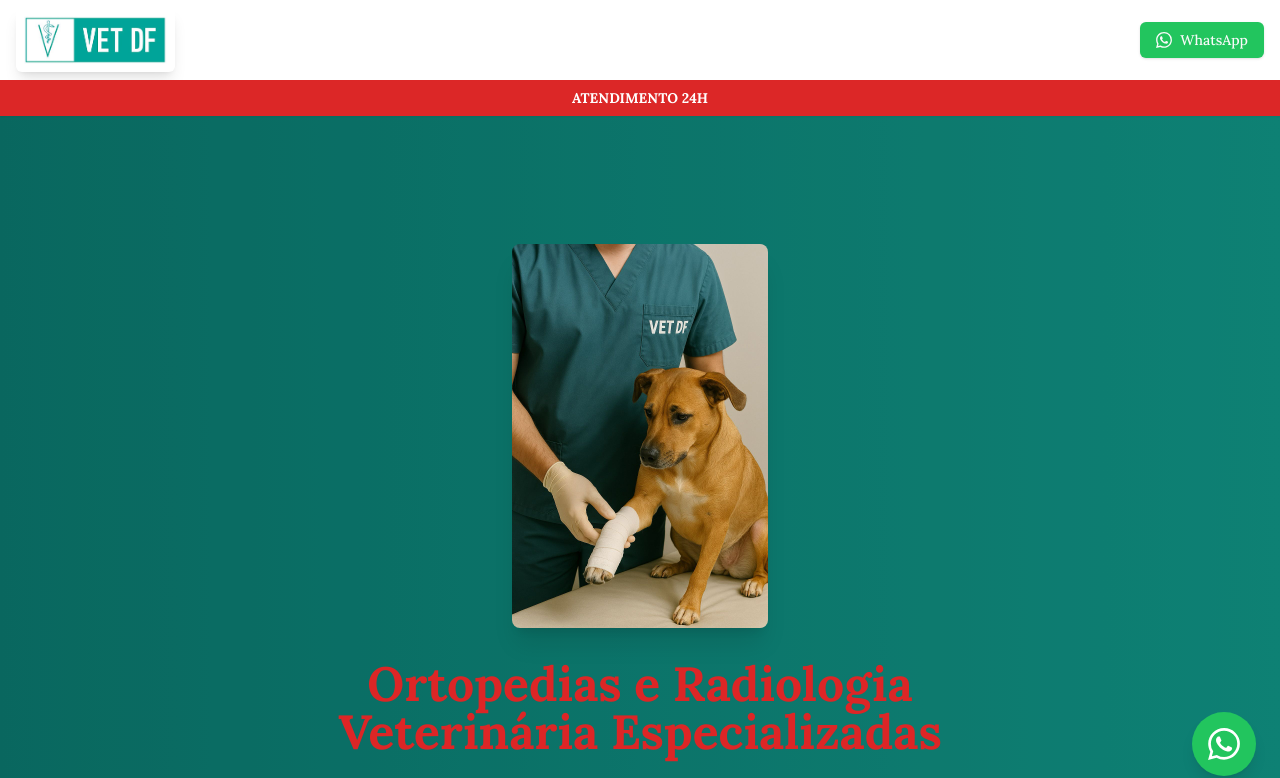
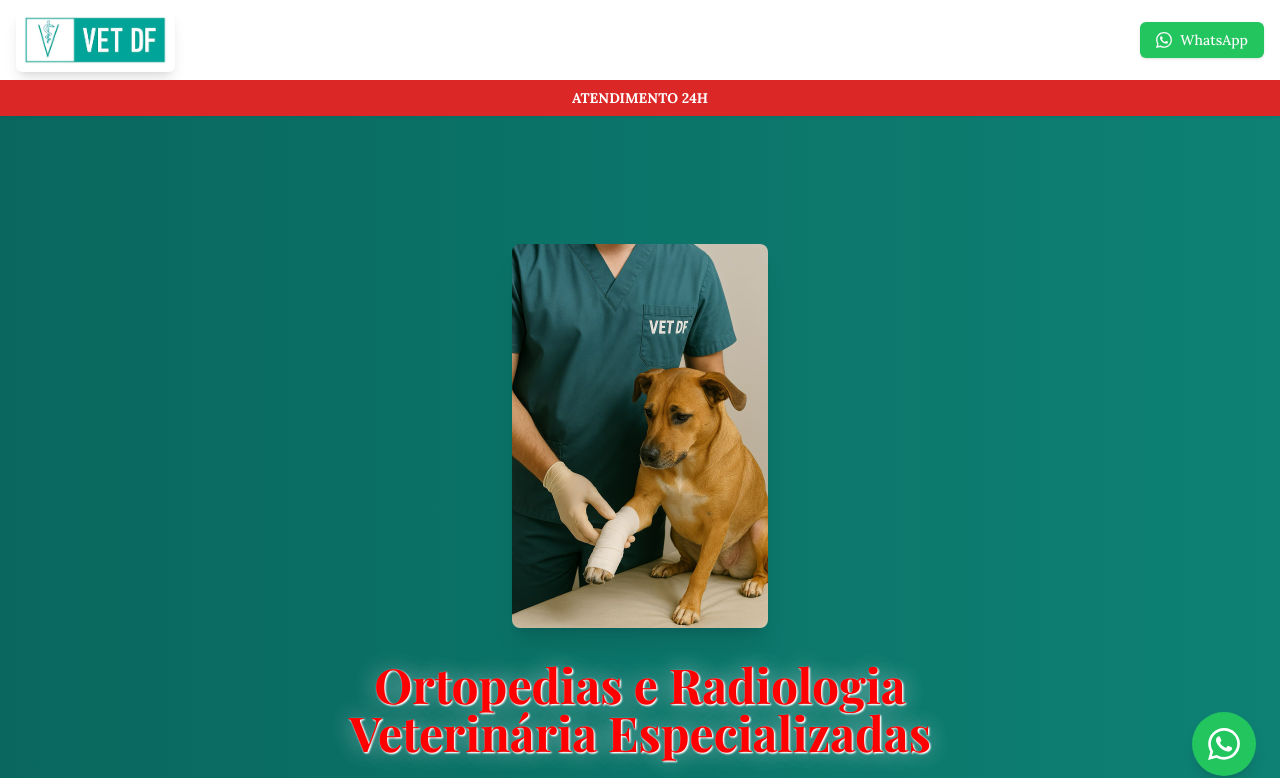
Before and after one commit to caldeirab/VetDF, a React (Vite) app: page / in a window 1280 px wide. Shown: the top 778 px of the page. Built offline with nearby package versions, Linux system fonts and the light colour scheme.

Commit message:
Update index.tsx

```diff
--- a/src/pages/index.tsx
+++ b/src/pages/index.tsx
@@ -52,7 +52,9 @@ const Index = () => {
               <div className="mb-8 rounded-lg overflow-hidden shadow-xl mx-auto w-64">
                 <img src="/vet-dog.jpeg" alt="Veterinário cuidando de um cão" className="w-full h-auto" />
               </div>
-              <h1 className="text-4xl md:text-5xl font-bold mb-6 text-center"><span className="text-red-600">Ortopedias e Radiologia Veterinária Especializadas</span></h1>
+              <h1 className="text-4xl md:text-5xl font-playfair font-bold mb-6 text-center">
+  <span className="text-red-600 text-stroke">Ortopedias e Radiologia Veterinária Especializadas</span>
+</h1>
               <div className="flex justify-center">
                 <br>
                 </br>
```
